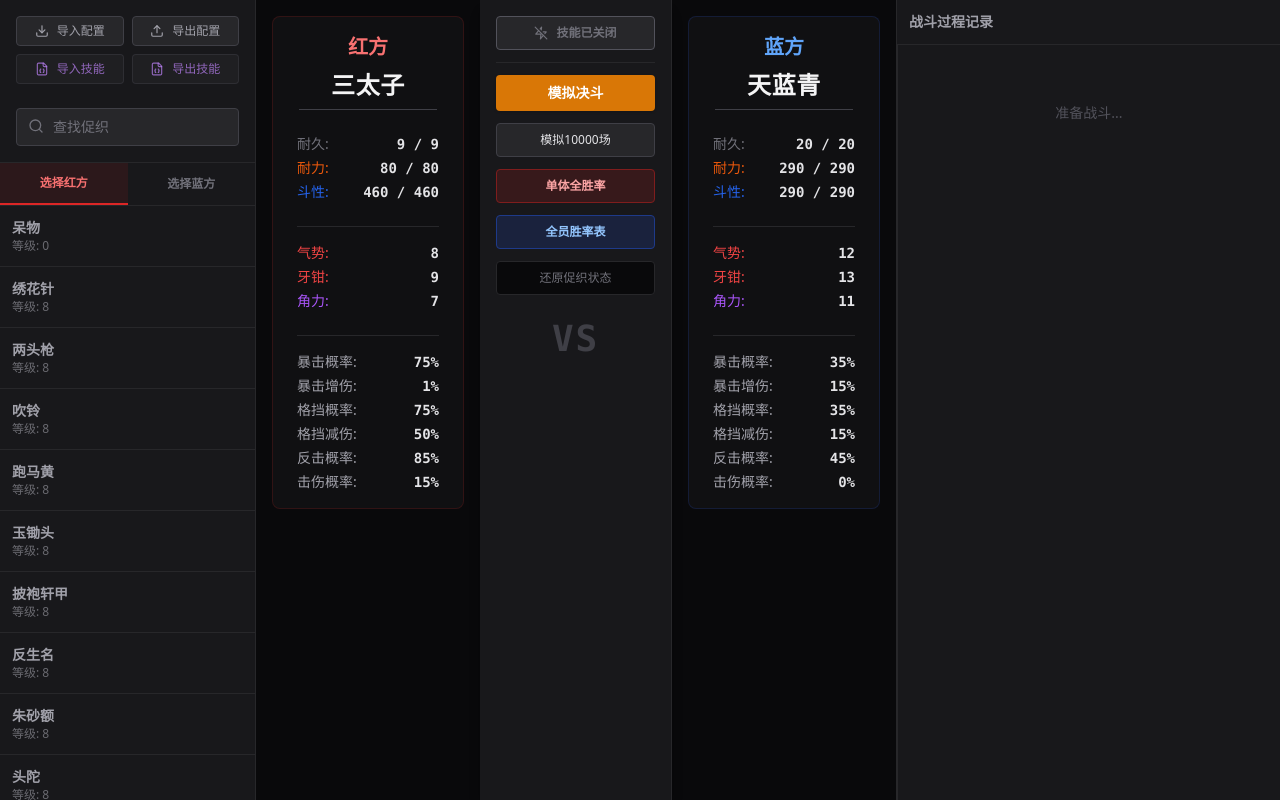
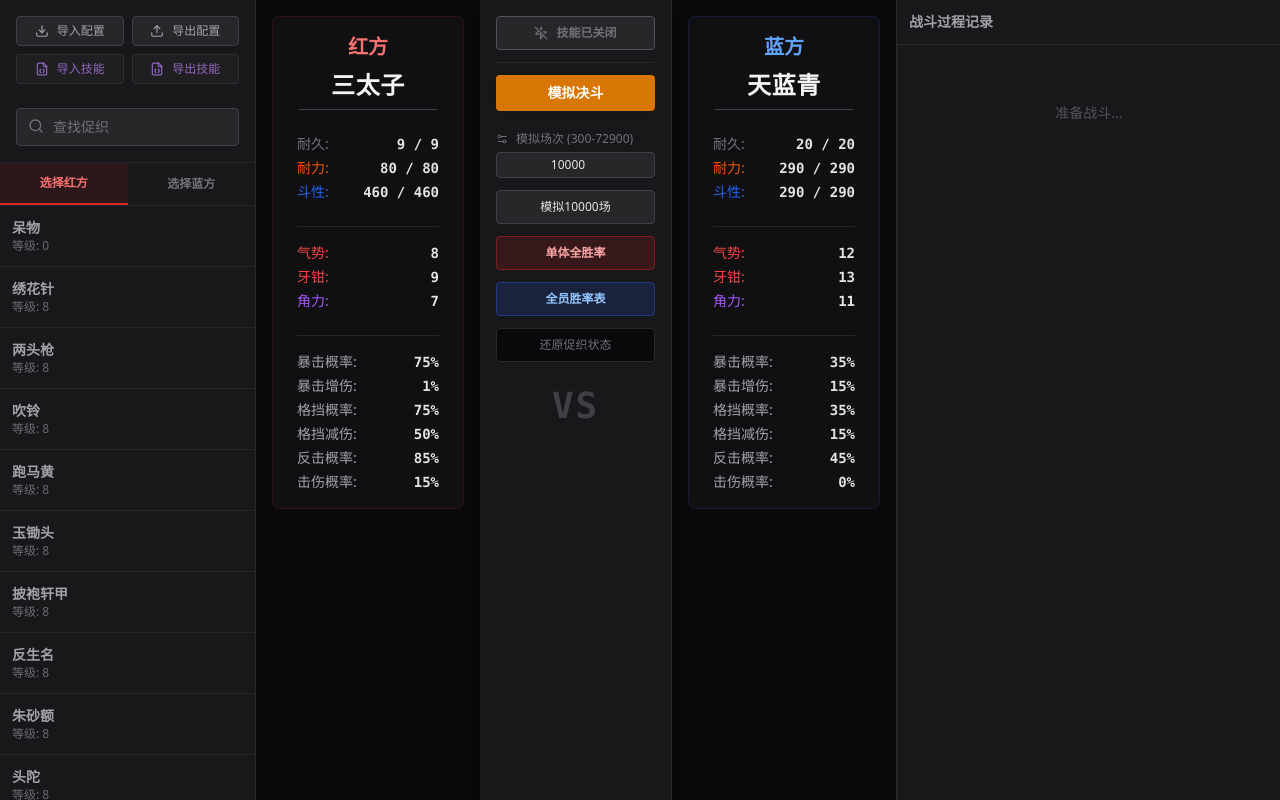
Before and after one commit to Future-R/TaiwuCricketSimulator, a React (Vite) app: page / in a window 1280 px wide. Built offline with nearby package versions, Linux system fonts and the light colour scheme.

Commit message:
feat: 自定义模拟场次

```diff
--- a/App.tsx
+++ b/App.tsx
@@ -7,7 +7,7 @@ import { CricketCard } from './components/CricketCard';
 import { CricketDetail } from './components/BattleArena';
 import { BattleLogViewer } from './components/BattleLog';
 import { useBattleEngine } from './hooks/useBattleEngine';
-import { Search, Zap, ZapOff, Loader2, List, Swords, ScrollText, Upload, Download, FileJson } from 'lucide-react';
+import { Search, Zap, ZapOff, Loader2, List, Swords, ScrollText, Upload, Download, FileJson, Settings2 } from 'lucide-react';
 import { CricketData, SkillDefinition } from './types';
 
 const App: React.FC = () => {
@@ -15,6 +15,7 @@ const App: React.FC = () => {
   const [customCrickets, setCustomCrickets] = useState<CricketData[]>([]);
   // We use a dummy state to force re-renders when skills are updated, as SKILL_REGISTRY is mutable
   const [skillRegistryVersion, setSkillRegistryVersion] = useState(0);
+  const [simCount, setSimCount] = useState<number>(10000);
 
   // Combine defaults with imported
   const allCrickets = useMemo(() => [...CRICKET_TEMPLATES, ...customCrickets], [customCrickets]);
@@ -44,8 +45,22 @@ const App: React.FC = () => {
   };
 
   const handleStartVisualBattle = () => { startBattle(p1Data, p2Data); setMobileTab('logs'); };
-  const handleSimulate10000 = () => { simulateBattles(p1Data, p2Data, 10000); setMobileTab('logs'); };
-  const handleCalculateWinRates = async () => { await calculateWinRates(p1Data); setMobileTab('logs'); };
+  const handleSimulateScore = () => { simulateBattles(p1Data, p2Data, simCount); setMobileTab('logs'); };
+  const handleCalculateWinRates = async () => { await calculateWinRates(p1Data, simCount); setMobileTab('logs'); };
+  const handleMatrixWinRates = async () => { await calculateMatrixWinRates(simCount); };
+
+  const handleSimCountChange = (e: React.ChangeEvent<HTMLInputElement>) => {
+      let val = parseInt(e.target.value);
+      if (isNaN(val)) val = 300;
+      setSimCount(val);
+  };
+
+  const handleSimCountBlur = () => {
+      let val = simCount;
+      if (val < 300) val = 300;
+      if (val > 72900) val = 72900;
+      setSimCount(val);
+  }
 
   const previewP1 = useMemo(() => createRuntimeCricket(p1Data), [p1Data, skillRegistryVersion]);
   const previewP2 = useMemo(() => createRuntimeCricket(p2Data), [p2Data, skillRegistryVersion]);
@@ -236,7 +251,7 @@ const App: React.FC = () => {
           {showMatrix ? (
             <div className="absolute inset-0 z-30 bg-zinc-950 flex flex-col flex-1 overflow-auto p-4 lg:p-6 lg:static">
                 <h2 className="text-xl lg:text-2xl font-bold text-amber-500 mb-4 flex justify-between items-center sticky top-0 bg-zinc-950 z-20 py-2">
-                    <span className="text-sm lg:text-xl">全员对战胜率表 (各10000场)</span>
+                    <span className="text-sm lg:text-xl">全员对战胜率表 (各{simCount}场)</span>
                     <button onClick={resetBattle} className="px-4 py-1 text-sm bg-zinc-800 hover:bg-zinc-700 rounded border border-zinc-700">关闭</button>
                 </h2>
                 <div className="overflow-x-auto border border-zinc-800 rounded flex-1">
@@ -292,11 +307,29 @@ const App: React.FC = () => {
                             </button>
                             <div className="h-px bg-zinc-800 w-full my-2"></div>
                             <button onClick={handleStartVisualBattle} disabled={isPlaying || isCalculating} className={`w-full py-2 rounded text-sm font-bold shadow transition-all ${isPlaying ? 'bg-zinc-700 text-zinc-500' : 'bg-amber-600 hover:bg-amber-500 text-white'}`}>{isPlaying ? '决斗中...' : '模拟决斗'}</button>
-                            <button onClick={handleSimulate10000} disabled={isPlaying || isCalculating} className="w-full py-2 bg-zinc-800 border border-zinc-700 hover:bg-zinc-700 text-zinc-200 rounded text-xs">模拟10000场</button>
+
+                            <div className="w-full pt-2">
+                                <div className="flex items-center gap-2 mb-1 text-xs text-zinc-500">
+                                    <Settings2 size={12} />
+                                    <span>模拟场次 (300-72900)</span>
+                                </div>
+                                <input
+                                    type="number"
+                                    min={300}
+                                    max={72900}
+                                    value={simCount}
+                                    onChange={handleSimCountChange}
+                                    onBlur={handleSimCountBlur}
+                                    disabled={isPlaying || isCalculating}
+                                    className="w-full px-2 py-1 bg-zinc-800 border border-zinc-700 rounded text-xs text-zinc-200 focus:outline-none focus:border-amber-600 text-center"
+                                />
+                            </div>
+
+                            <button onClick={handleSimulateScore} disabled={isPlaying || isCalculating} className="w-full py-2 bg-zinc-800 border border-zinc-700 hover:bg-zinc-700 text-zinc-200 rounded text-xs">模拟{simCount}场</button>
                             <div className="flex gap-1 mt-2">
                                 <button onClick={handleCalculateWinRates} disabled={isPlaying || isCalculating} className="flex-1 py-2 bg-red-900/30 hover:bg-red-900/50 border border-red-900 text-red-300 rounded text-xs font-bold">单体全胜率</button>
                             </div>
-                            <button onClick={() => calculateMatrixWinRates()} disabled={isPlaying || isCalculating} className="w-full py-2 bg-blue-900/30 hover:bg-blue-900/50 border border-blue-900 text-blue-300 rounded text-xs font-bold">全员胜率表</button>
+                            <button onClick={handleMatrixWinRates} disabled={isPlaying || isCalculating} className="w-full py-2 bg-blue-900/30 hover:bg-blue-900/50 border border-blue-900 text-blue-300 rounded text-xs font-bold">全员胜率表</button>
 
                             {isCalculating && (
                               <div className="w-full mt-2">
@@ -318,7 +351,7 @@ const App: React.FC = () => {
 
           {/* 3. RIGHT SIDEBAR (Logs) */}
           <div className={`flex-col bg-zinc-900 lg:w-96 lg:flex-shrink-0 border-l border-zinc-800 lg:flex lg:static ${mobileTab === 'logs' ? 'flex absolute inset-0 z-20 w-full' : 'hidden'}`}>
-             <div className="p-3 border-b border-zinc-800 bg-zinc-900 font-bold text-zinc-400 text-sm">{simulationResults?.type === 'winrate' ? '胜率分析 (10000场)' : '战斗过程记录'}</div>
+             <div className="p-3 border-b border-zinc-800 bg-zinc-900 font-bold text-zinc-400 text-sm">{simulationResults?.type === 'winrate' ? `胜率分析 (${simCount}场)` : '战斗过程记录'}</div>
              <div className="flex-1 overflow-hidden relative bg-zinc-900">
                  {simulationResults?.type === 'winrate' ? (<div className="p-4 h-full overflow-y-auto whitespace-pre-line font-mono text-sm leading-6 text-zinc-300">{simulationResults.message}</div>) : (<BattleLogViewer logs={combatState?.logs || []} />)}
              </div>
--- a/hooks/useBattleEngine.ts
+++ b/hooks/useBattleEngine.ts
@@ -67,7 +67,7 @@ export const useBattleEngine = () => {
   };
 
   // Find Win Rate vs All
-  const calculateWinRates = async (c1: CricketData) => {
+  const calculateWinRates = async (c1: CricketData, count: number = 10000) => {
       setIsPlaying(false);
       setCombatState(null);
       setMatrixData(null);
@@ -88,7 +88,7 @@ export const useBattleEngine = () => {
       for(let i=0; i<opponents.length; i++) {
           const opp = opponents[i];
           let wins = 0;
-          const BATTLES = 10000;
+          const BATTLES = count;
           for(let k=0; k<BATTLES; k++) {
               const result = runInstantBattle(c1, opp, skillsEnabled, onLong);
               if(result === 0) wins++;
@@ -113,17 +113,17 @@ export const useBattleEngine = () => {
       setIsCalculating(false);
   };
 
-  // Calculate Matrix of All vs All (10000 rounds)
-  const calculateMatrixWinRates = async () => {
+  // Calculate Matrix of All vs All
+  const calculateMatrixWinRates = async (count: number = 10000) => {
       setIsPlaying(false);
       setCombatState(null);
       setIsCalculating(true);
       setProgress(0);
 
       const crickets = [...CRICKET_TEMPLATES];
-      const count = crickets.length;
+      const countCrickets = crickets.length;
       const tempData: { name: string, rates: number[], average: number }[] = [];
-      const BATTLES = 10000;
+      const BATTLES = count;
 
       const warningLogs: BattleLog[] = [];
       const onLong = (s: CombatState) => {
@@ -137,13 +137,13 @@ export const useBattleEngine = () => {
           }
       };
 
-      for(let i = 0; i < count; i++) {
+      for(let i = 0; i < countCrickets; i++) {
           const row: number[] = [];
           let totalWinRate = 0;
           let opponentsCount = 0;
 
           // Process one row fully then yield
-          for(let j = 0; j < count; j++) {
+          for(let j = 0; j < countCrickets; j++) {
               if (crickets[i].id === crickets[j].id) {
                   row.push(-1);
               } else {
@@ -167,7 +167,7 @@ export const useBattleEngine = () => {
           });
 
           // Yield to UI and update progress
-          setProgress(Math.round(((i + 1) / count) * 100));
+          setProgress(Math.round(((i + 1) / countCrickets) * 100));
           await new Promise(r => setTimeout(r, 0));
       }
 
@@ -180,12 +180,12 @@ export const useBattleEngine = () => {
       newNames.forEach((n, idx) => nameToNewIndex.set(n, idx));
 
       const finalGrid: number[][] = [];
-      for(let i = 0; i < count; i++) {
+      for(let i = 0; i < countCrickets; i++) {
           const rowData = tempData[i]; // Row for i-th strongest
           const oldRates = rowData.rates;
-          const newRowRates: number[] = new Array(count).fill(0);
+          const newRowRates: number[] = new Array(countCrickets).fill(0);
 
-          for(let oldColIdx = 0; oldColIdx < count; oldColIdx++) {
+          for(let oldColIdx = 0; oldColIdx < countCrickets; oldColIdx++) {
               const opponentName = crickets[oldColIdx].name;
               const value = oldRates[oldColIdx];
               const newColIdx = nameToNewIndex.get(opponentName)!;
```
